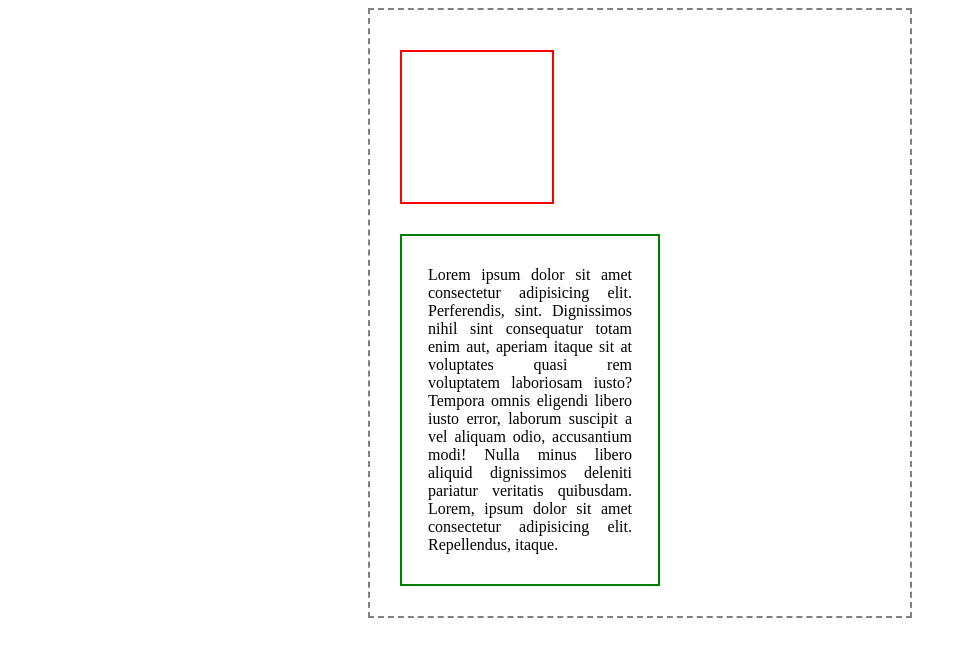
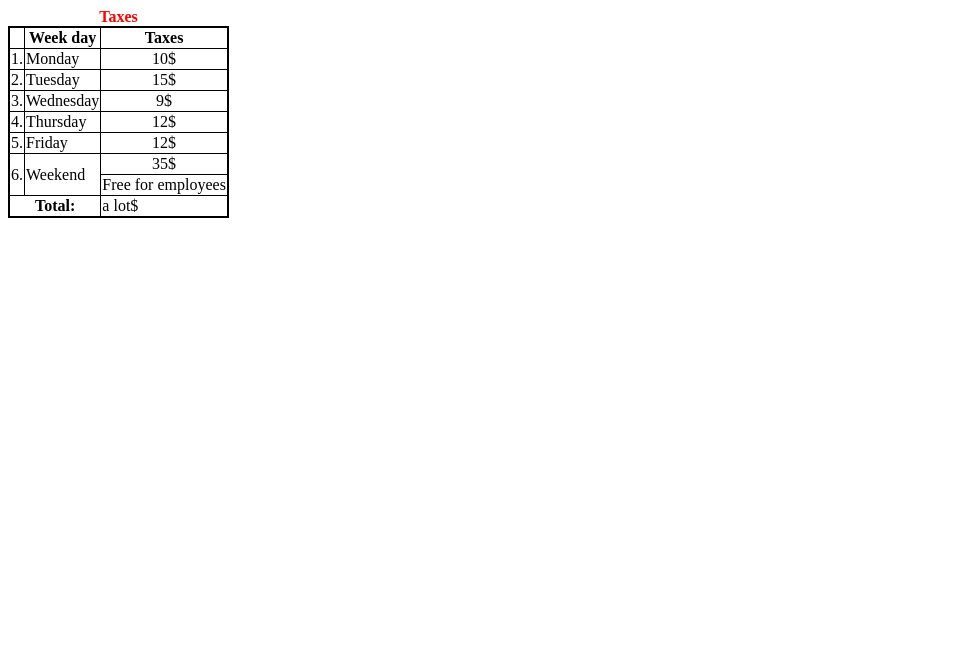
Before and after one commit to NazariiPLP/html-css-project, a plain HTML site: page index.html in a window 1280 px wide. Shown: the whole page, without its empty margins (0-967 px from the left). Drawn offline with Linux system fonts and the light colour scheme.

Commit message:
HTML table

```diff
--- a/index.html
+++ b/index.html
@@ -7,17 +7,73 @@
     <link rel="stylesheet" href="./style.css" />
   </head>
   <body>
-    <article>
-      <div class="square"></div>
-      <p>
-        Lorem ipsum dolor sit amet consectetur adipisicing elit. Perferendis,
-        sint. Dignissimos nihil sint consequatur totam enim aut, aperiam itaque
-        sit at voluptates quasi rem voluptatem laboriosam iusto? Tempora omnis
-        eligendi libero iusto error, laborum suscipit a vel aliquam odio,
-        accusantium modi! Nulla minus libero aliquid dignissimos deleniti
-        pariatur veritatis quibusdam. Lorem, ipsum dolor sit amet consectetur
-        adipisicing elit. Repellendus, itaque.
-      </p>
-    </article>
+    <table>
+      <caption>
+        Taxes
+      </caption>
+      <thead>
+        <tr>
+          <th></th>
+          <th>Week day</th>
+          <th>Taxes</th>
+        </tr>
+      </thead>
+      <tbody>
+        <tr>
+          <td>1.</td>
+          <td>Monday</td>
+          <td class="text-center">10$</td>
+        </tr>
+        <tr>
+          <td>2.</td>
+          <td>Tuesday</td>
+          <td class="text-center">15$</td>
+        </tr>
+        <tr>
+          <td>3.</td>
+          <td>Wednesday</td>
+          <td class="text-center">9$</td>
+        </tr>
+        <tr>
+          <td>4.</td>
+          <td>Thursday</td>
+          <td class="text-center">12$</td>
+        </tr>
+        <tr>
+          <td>5.</td>
+          <td>Friday</td>
+          <td class="text-center">12$</td>
+        </tr>
+        <tr>
+          <td rowspan="2">6.</td>
+          <td rowspan="2">Weekend</td>
+          <td class="text-center">35$</td>
+        </tr>
+        <tr>
+          <td>Free for employees</td>
+        </tr>
+      </tbody>
+      <tfoot>
+        <tr>
+          <th colspan="2">Total:</th>
+          <td>a lot$</td>
+        </tr>
+      </tfoot>
+    </table>
   </body>
 </html>
+
+<!--
+  <table> - тег таблиці
+  <caption> - назва таблиці
+  <thead> - назва стовпців таблиці
+  <tbody> - тіло таблиці
+  <tfoot> - нижній колонтитул таблиці (семантичний тег)
+  <tr> - рядок таблиці
+  Всередині рядка таблиці створюються комірки (бувають 2-ох типів)
+  <th> - комірка-заголовок (виділяється жирним шрифтом + центрується)
+  <td> - звичайна комірка заголовок
+
+    rowspan - атрибут комірки який вказує на скільки рядків має розтягуватися комірка по вертикалі (вниз)
+    colspam - атрибут комірки який вказуж на скільки рядків має розтягуватися комірка по горизонталі (вправо)
+-->
--- a/style.css
+++ b/style.css
@@ -1,21 +1,17 @@
-article {
-  display: block;
-  border: 2px dashed grey;
-  margin: 0px 360px;
-  padding-top: 10px;
+table, td, th {
+  border: 2px solid black;
+  border-collapse: collapse;
 }
 
-.square {
-  width: 150px;
-  height: 150px;
-  border: 2px solid red;
-  margin: 30px;
+td, th {
+  border: 1px solid black;
 }
 
-p {
-border: 2px solid green;
-margin: 30px;
-margin-right: 250px;
-padding: 30px 26px;
-text-align: justify;
+caption {
+  color: red;
+  font-weight: bold;
 }
+
+.text-center {
+  text-align: center;
+}
```
